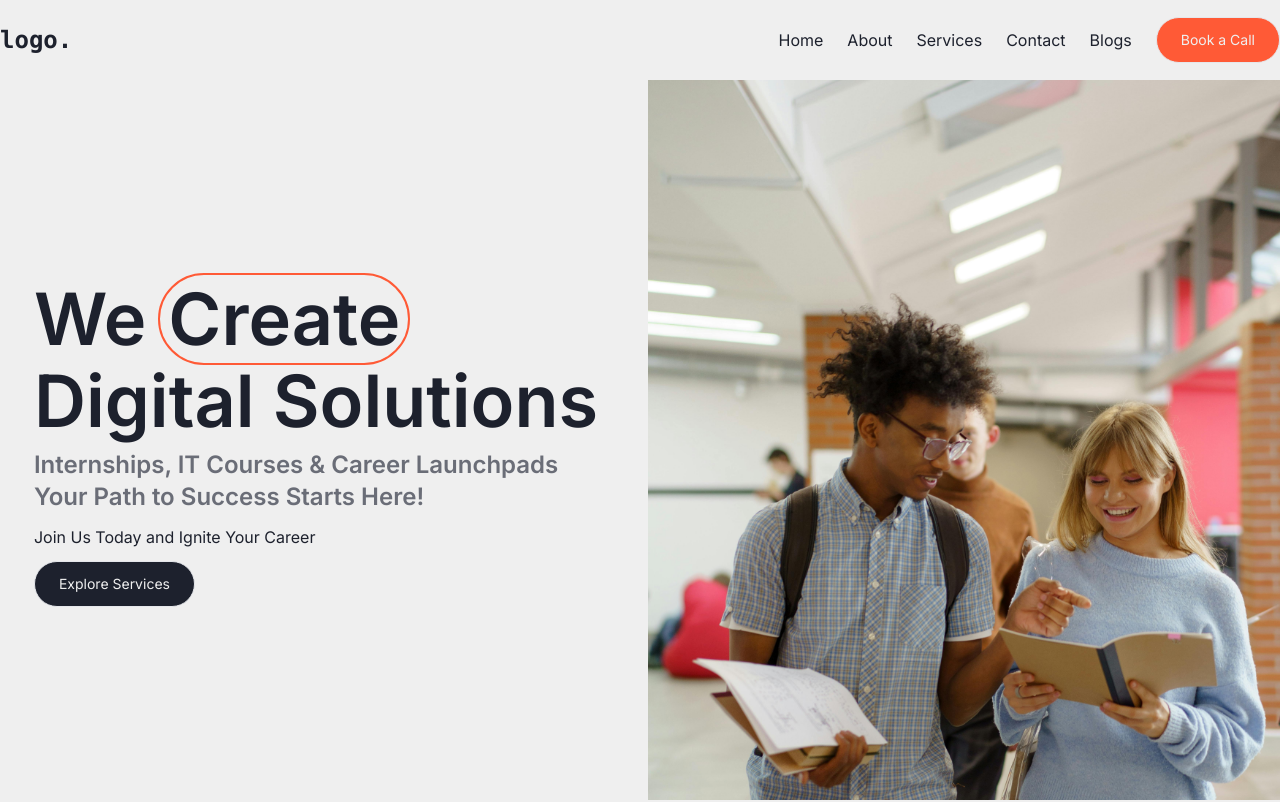
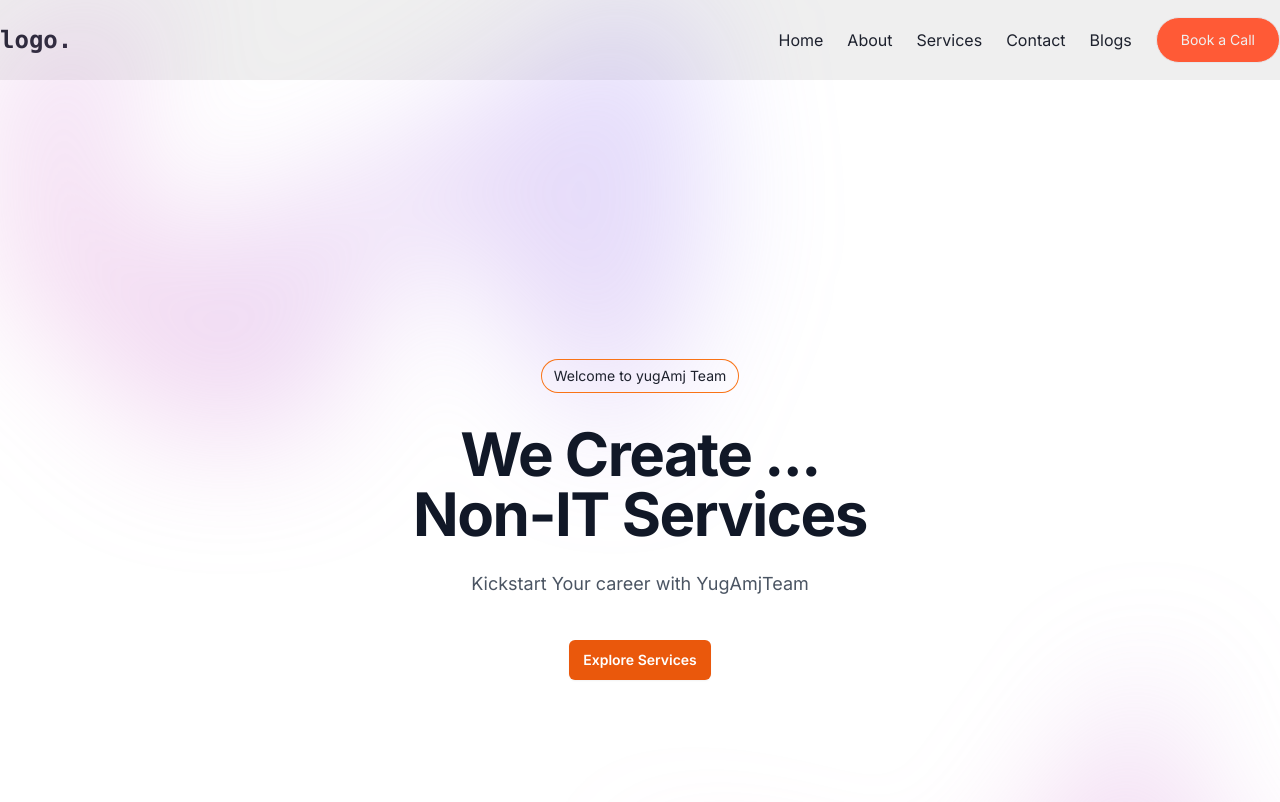
Before and after one commit to vinay-works/TeamAmj-site, a React (Vite) app: page / in a window 1280 px wide. Shown: the top 802 px of the page. Built offline with nearby package versions, Linux system fonts and the light colour scheme.

Commit message:
added hero section

```diff
--- a/src/App.tsx
+++ b/src/App.tsx
@@ -1,4 +1,5 @@
 import AboutUsComponent from './components/AboutUs';
+import ClientTestimonials from './components/ClientTestimonials';
 import Hero from './components/Hero';
 import Navigation from './components/Navigation';
 import Services from './components/Services';
@@ -12,6 +13,7 @@ const App = () => {
       <AboutUsComponent />
       <Services />
       <WideTechStack />
+      <ClientTestimonials />
       <main className='w-full h-full flex items-center justify-center'>
         <h1 className='text-3xl font-semibold'>Testimonial Section Here...!</h1>
       </main>
--- /dev/null
+++ b/src/components/ClientTestimonials.tsx
@@ -0,0 +1,75 @@
+import React from 'react';
+
+interface Testimonial {
+  name: string;
+  role: string;
+  company: string;
+  image: string;
+  review: string;
+}
+
+const TestimonialCard: React.FC<Testimonial> = ({ name, role, company, image, review }) => {
+  return (
+    <div className="max-w-xs rounded overflow-hidden shadow-lg mx-auto mb-8">
+      <div className="px-6 py-4">
+        <div className="flex items-center justify-center">
+          <img className="w-20 h-20 rounded-full mx-auto" src={image} alt={name} />
+        </div>
+        <div className="text-center mt-4">
+          <div className="font-bold text-xl">{name}</div>
+          <div className="text-sm text-gray-600">{role}</div>
+          <div className="text-sm text-gray-600">{company}</div>
+        </div>
+      </div>
+      <div className="px-6 py-4">
+        <p className="text-gray-700 text-base">{review}</p>
+      </div>
+    </div>
+  );
+};
+
+const Testimonials: React.FC = () => {
+  const testimonials: Testimonial[] = [
+    {
+      name: 'John Doe',
+      role: 'CEO',
+      company: 'ABC Inc.',
+      image: 'client1.jpg', // Replace with actual image URL
+      review: 'Lorem ipsum dolor sit amet, consectetur adipiscing elit. Sed do eiusmod tempor incididunt ut labore et dolore magna aliqua.',
+    },
+    {
+      name: 'Jane Smith',
+      role: 'CTO',
+      company: 'XYZ Corp.',
+      image: 'client2.jpg', // Replace with actual image URL
+      review: 'Ut enim ad minim veniam, quis nostrud exercitation ullamco laboris nisi ut aliquip ex ea commodo consequat.',
+    },
+    {
+        name: 'Jane Smith',
+        role: 'CTO',
+        company: 'XYZ Corp.',
+        image: 'client2.jpg', // Replace with actual image URL
+        review: 'Ut enim ad minim veniam, quis nostrud exercitation ullamco laboris nisi ut aliquip ex ea commodo consequat.',
+      },
+      {
+        name: 'Jane Smith',
+        role: 'CTO',
+        company: 'XYZ Corp.',
+        image: 'client2.jpg', // Replace with actual image URL
+        review: 'Ut enim ad minim veniam, quis nostrud exercitation ullamco laboris nisi ut aliquip ex ea commodo consequat.',
+      },
+    // Add more testimonials as needed
+  ];
+
+  return (
+    <div className="container mx-auto py-8">
+      <div className="grid grid-cols-1 sm:grid-cols-2 md:grid-cols-3 lg:grid-cols-4 gap-4">
+        {testimonials.map((testimonial, index) => (
+          <TestimonialCard key={index} {...testimonial} />
+        ))}
+      </div>
+    </div>
+  );
+};
+
+export default Testimonials;
--- a/src/components/Hero.tsx
+++ b/src/components/Hero.tsx
@@ -1,42 +1,78 @@
-import Students from '../assets/students.jpg';
+import { useState, useEffect } from 'react';
+import { Link } from 'react-router-dom';
 
-const Hero = () => {
+export default function Hero() {
+  const [services, ] = useState([
+    'IT Solutions',
+    'Digital Marketing',
+    'IT Services',
+    'Non-IT Services',
+    'HR-Solutions',
+  ]);
+  const [index, setIndex] = useState(0);
+
+  useEffect(() => {
+    const interval = setInterval(() => {
+      setIndex((prevIndex) => (prevIndex + 1) % services.length);
+    }, 2000);
+
+    return () => clearInterval(interval);
+  }, []);
+
   return (
-    <section className='w-full h-[90vh] container mx-auto mb-28 grid grid-cols-2 gap-x-4 place-items-center'>
-      <div className='flex flex-col gap-y-3'>
-        <div className='flex flex-col items-start'>
-          <span className='flex gap-x-3 items-center justify-center'>
-            <p className='text-2xl md:text-7xl font-semibold'>We</p>
-            <p className='text-2xl md:text-7xl font-semibold text-center border-2 border-primary p-2 rounded-full'>
-              Create
+    <div className=" bg-white" >
+      <div className="relative isolate px-6 pt-14 lg:px-8">
+        <div
+          className="absolute inset-x-0 -top-40 -z-10 transform-gpu overflow-hidden blur-3xl sm:-top-80"
+          aria-hidden="true"
+        >
+          <div
+            className="relative left-[calc(50%-11rem)] aspect-[1155/678] w-[36.125rem] -translate-x-1/2 rotate-[30deg] bg-gradient-to-tr from-[#ff80b5] to-[#9089fc] opacity-30 sm:left-[calc(50%-30rem)] sm:w-[72.1875rem]"
+            style={{
+              clipPath:
+                'polygon(74.1% 44.1%, 100% 61.6%, 97.5% 26.9%, 85.5% 0.1%, 80.7% 2%, 72.5% 32.5%, 60.2% 62.4%, 52.4% 68.1%, 47.5% 58.3%, 45.2% 34.5%, 27.5% 76.7%, 0.1% 64.9%, 17.9% 100%, 27.6% 76.8%, 76.1% 97.7%, 74.1% 44.1%)',
+            }}
+          />
+        </div>
+        <div className="mx-auto max-w-2xl py-32 sm:py-48 lg:py-56">
+          <div className="hidden sm:mb-8 sm:flex sm:justify-center">
+            <div className="relative rounded-full px-3 py-1 text-sm leading-6 text-black-600 ring-1 ring-orange-500 ">
+              Welcome to yugAmj Team
+            </div>
+          </div>
+          <div className="text-center">
+            <h1 className="text-4xl font-bold tracking-tight text-gray-900 sm:text-6xl">
+              We Create ...
+            </h1>
+            <div className="text-4xl font-bold tracking-tight text-gray-900 sm:text-6xl">
+              {services[index]}
+            </div>
+            <p className="mt-6 text-lg leading-8 text-gray-600">
+              Kickstart Your career with YugAmjTeam
             </p>
-          </span>
-          <p className='text-2xl md:text-7xl font-semibold'>
-            Digital Solutions
-          </p>
+            <div className="mt-10 flex items-center justify-center gap-x-6">
+              <Link to="/services"
+                className="rounded-md bg-orange-600 px-3.5 py-2.5 text-sm font-semibold text-white shadow-sm hover:bg-orange-500 focus-visible:outline focus-visible:outline-2 focus-visible:outline-offset-2 focus-visible:outline-indigo-600"
+              >
+                Explore Services
+              </Link>
+
+            </div>
+          </div>
         </div>
-        <p className='text-lg md:text-2xl font-semibold text-start text-shuttleGray'>
-          Internships, IT Courses & Career Launchpads <br />
-          Your Path to Success Starts Here!
-        </p>
-        <p className='text-md md:text-md'>
-          Join Us Today and Ignite Your Career
-        </p>
-
-        <button className=' w-max px-6 py-3 border rounded-full text-sm bg-secondary text-lightGray hover:bg-white hover:text-secondary hover:shadow-md transition duration-200 ease-in'>
-          Explore Services
-        </button>
+        <div
+          className="absolute inset-x-0 top-[calc(100%-13rem)] -z-10 transform-gpu overflow-hidden blur-3xl sm:top-[calc(100%-30rem)]"
+          aria-hidden="true"
+        >
+          <div
+            className="relative left-[calc(50%+3rem)] aspect-[1155/678] w-[36.125rem] -translate-x-1/2 bg-gradient-to-tr from-[#ff80b5] to-[#9089fc] opacity-30 sm:left-[calc(50%+36rem)] sm:w-[72.1875rem]"
+            style={{
+              clipPath:
+                'polygon(74.1% 44.1%, 100% 61.6%, 97.5% 26.9%, 85.5% 0.1%, 80.7% 2%, 72.5% 32.5%, 60.2% 62.4%, 52.4% 68.1%, 47.5% 58.3%, 45.2% 34.5%, 27.5% 76.7%, 0.1% 64.9%, 17.9% 100%, 27.6% 76.8%, 76.1% 97.7%, 74.1% 44.1%)',
+            }}
+          />
+        </div>
       </div>
-
-      <div className='group h-full overflow-hidden self-center'>
-        <img
-          src={Students}
-          alt='students-bg'
-          className='block w-full object-center object-cover hover:scale-105 transition-all ease-in duration-300 '
-        />
-      </div>
-    </section>
+    </div>
   );
-};
-
-export default Hero;
+}
```
